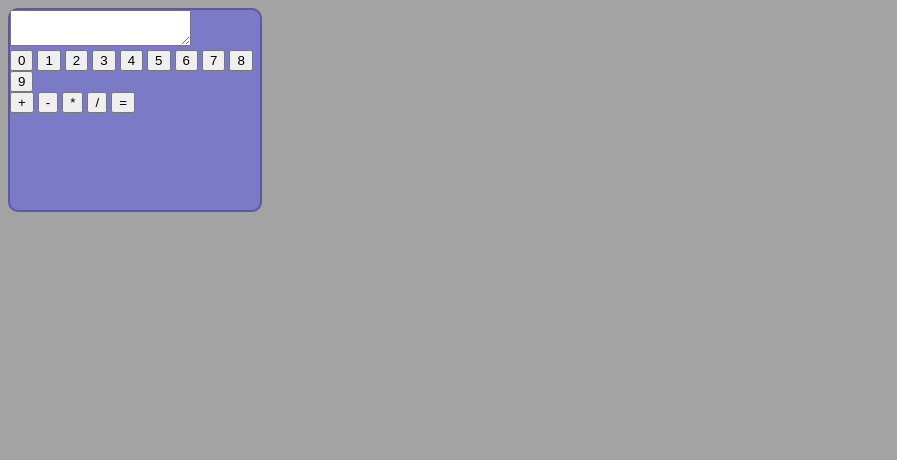
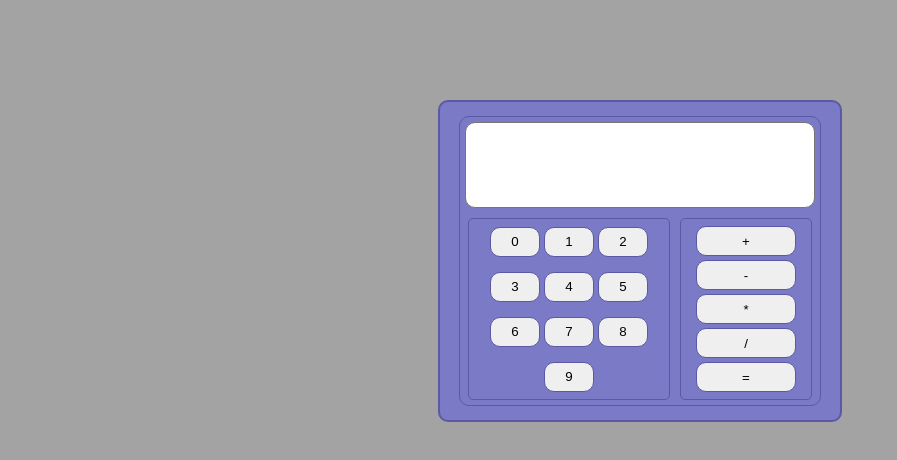
Before and after one commit to Mconley91/odin-calculator, a plain HTML site: page index.html in a window 1280 px wide. Shown: the whole page, without its empty margins (0-897 px from the left). Drawn offline with Linux system fonts and the light colour scheme.

Commit message:
add CSS rules

```diff
--- a/index.html
+++ b/index.html
@@ -10,7 +10,7 @@
 <body>
     <div id="calculator">
         <div id="interface">
-            <textarea id="screen"></textarea>
+            <textarea id="screen" readonly></textarea>
             <div id="buttonPad">
                 <div id="numberKeys">
                     <button id="zero" class="number">0</button>
--- a/styles.css
+++ b/styles.css
@@ -3,8 +3,62 @@ body{
 }
 #calculator{
     background-color: rgb(122, 122, 199);
-    width: 250px;
-    height: 200px;
+    width: 400px;
     border-radius: 10px;
-    border: solid rgb(90, 89, 161) 2px
+    border: solid rgb(90, 89, 161) 2px;
+    margin: 100px auto 0px auto;
+    padding: 10px 0px;
 }
+#interface{
+    display: flex;
+    flex-direction: column;
+    width: 90%;
+    height: 90%;
+    border-radius: 10px;
+    margin: 4px auto;
+    border: solid rgb(90, 89, 161) 1px
+}
+#screen{
+    border-radius: 10px;
+    height: 80px;
+    margin: 5px;
+    resize: none;
+}
+#buttonPad{
+ display: flex;
+ justify-content: center;
+}
+#numberKeys{
+    display: flex;
+    flex-direction: row;
+    flex-wrap: wrap;
+    align-items: center;
+    justify-content: center;
+    border: solid rgb(90, 89, 161) 1px;
+    border-radius: 5px;
+    margin: 5px;
+    width: 200px;
+}
+#operatorKeys{
+    display: flex;
+    flex-direction: column;
+    align-items: center;
+    border: solid rgb(90, 89, 161) 1px;
+    border-radius: 5px;
+    margin: 5px;
+    width: 120px;
+    padding: 5px;
+}
+.number, .operator{
+    margin: 2px;
+    border-radius: 10px;
+    border: solid rgb(90, 89, 161) 1px;
+}
+.number{
+    width: 50px;
+    height: 30px;
+}
+.operator{
+    width: 100px;
+    height: 30px;
+}
```
